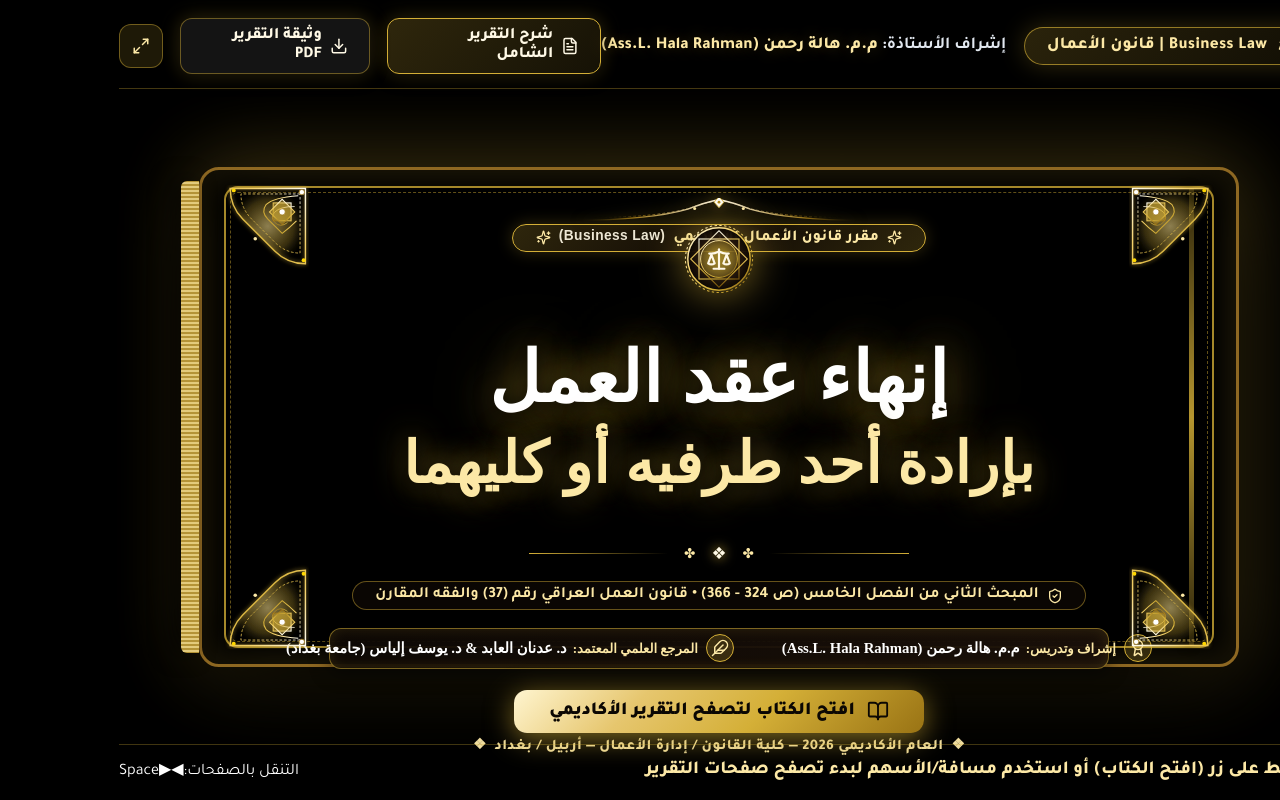
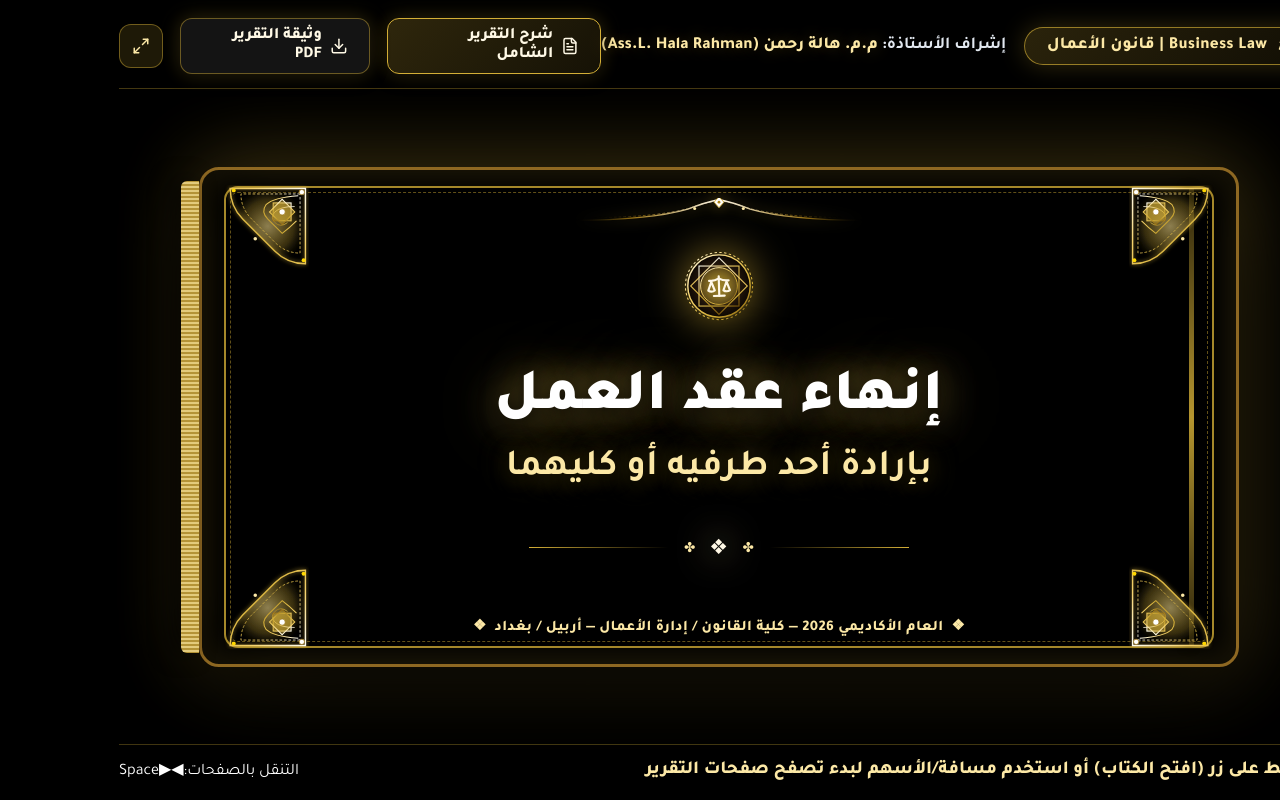
Before and after one commit to richsmaster/business-law-labor-contract-presentation, a React (Vite) app: page / in a window 1280 px wide. Built offline with nearby package versions, Linux system fonts and the light colour scheme; a web font is replaced by a local one.

Commit message:
style: apply Qomra font to book cover title

```diff
--- a/src/components/BookFrontCover.tsx
+++ b/src/components/BookFrontCover.tsx
@@ -1,6 +1,6 @@
 import React from 'react';
 import { motion } from 'framer-motion';
-import { Scale, BookOpen, Award, Sparkles, Feather, ShieldCheck } from 'lucide-react';
+import { Scale } from 'lucide-react';
 
 interface BookFrontCoverProps {
   onOpenBook: () => void;
@@ -112,8 +112,22 @@ const RoyalTopHeadpiece: React.FC = () => (
 );
 
 // Calligraphic Medallion Seal (شمسة إسلامية مذهبة مع ميزان العدالة)
+// Calligraphic Medallion Seal (شمسة إسلامية مذهبة مع ميزان العدالة)
 const RoyalShamsehSeal: React.FC = () => (
-  <div className="cover-shamseh-seal">
+  <motion.div
+    className="cover-shamseh-seal"
+    initial={{ scale: 0.88, opacity: 0 }}
+    animate={{
+      scale: 1,
+      opacity: 1,
+      y: [0, -5, 0]
+    }}
+    transition={{
+      scale: { duration: 0.7, ease: [0.22, 1, 0.36, 1] },
+      opacity: { duration: 0.7 },
+      y: { repeat: Infinity, duration: 4.5, ease: "easeInOut" }
+    }}
+  >
     <svg viewBox="0 0 90 90" className="shamseh-svg">
       <defs>
         <linearGradient id="shamsehGoldGrad" x1="0%" y1="0%" x2="100%" y2="100%">
@@ -139,26 +153,49 @@ const RoyalShamsehSeal: React.FC = () => (
       {/* Inner Decorative Circle */}
       <circle cx="45" cy="45" r="23" fill="rgba(212, 175, 55, 0.18)" stroke="url(#shamsehGoldGrad)" strokeWidth="1.2" />
     </svg>
-    <div className="shamseh-icon-overlay">
+    <motion.div
+      className="shamseh-icon-overlay"
+      animate={{ rotate: [-2, 2, -2] }}
+      transition={{ repeat: Infinity, duration: 6, ease: "easeInOut" }}
+    >
       <Scale size={26} color="#fff8e7" />
-    </div>
-  </div>
+    </motion.div>
+  </motion.div>
 );
 
 // Royal Calligraphic Flourish Divider (فاصل تذهيبي للمخطوطات)
 const CalligraphicFlourish: React.FC = () => (
-  <div className="calligraphic-flourish">
+  <motion.div
+    className="calligraphic-flourish"
+    initial={{ opacity: 0, scaleX: 0.85 }}
+    animate={{ opacity: 1, scaleX: 1 }}
+    transition={{ duration: 0.8, delay: 0.45, ease: [0.22, 1, 0.36, 1] }}
+  >
     <span className="flourish-line right"></span>
     <span className="flourish-leaf">✤</span>
-    <span className="flourish-diamond">❖</span>
+    <motion.span
+      className="flourish-diamond"
+      animate={{
+        scale: [1, 1.25, 1],
+        filter: [
+          "drop-shadow(0 0 6px rgba(212, 175, 55, 0.6))",
+          "drop-shadow(0 0 14px rgba(255, 235, 160, 0.95))",
+          "drop-shadow(0 0 6px rgba(212, 175, 55, 0.6))"
+        ]
+      }}
+      transition={{ repeat: Infinity, duration: 3.6, ease: "easeInOut" }}
+    >
+      ❖
+    </motion.span>
     <span className="flourish-leaf">✤</span>
     <span className="flourish-line left"></span>
-  </div>
+  </motion.div>
 );
 
 export const BookFrontCover: React.FC<BookFrontCoverProps> = ({ onOpenBook }) => {
   return (
     <motion.div
+      data-component="BookFrontCover"
       initial={{ scale: 0.94, opacity: 0, rotateY: 15 }}
       animate={{ scale: 1, opacity: 1, rotateY: 0 }}
       exit={{
@@ -169,7 +206,18 @@ export const BookFrontCover: React.FC<BookFrontCoverProps> = ({ onOpenBook }) =>
       }}
       className="book-cover-wrapper"
     >
-      <div className="book-leather-cover">
+      <motion.div
+        className="book-leather-cover clickable-cover"
+        onClick={onOpenBook}
+        whileHover={{
+          scale: 1.012,
+          borderColor: '#ffd700',
+          boxShadow: 'inset 0 0 85px rgba(0, 0, 0, 0.98), inset 0 0 50px rgba(212, 175, 55, 0.55), 0 0 55px rgba(212, 175, 55, 0.35)'
+        }}
+        whileTap={{ scale: 0.992 }}
+        transition={{ duration: 0.35, ease: [0.2, 0.8, 0.2, 1] }}
+        title="انقر على الكتاب للفتح وبدء تصفح التقرير الأكاديمي"
+      >
         {/* Ornate Gold Foil Interior Border */}
         <div className="book-ornate-border">
           {/* Authentic Illuminated Corner Ornaments Integrated directly into Frame */}
@@ -184,88 +232,83 @@ export const BookFrontCover: React.FC<BookFrontCoverProps> = ({ onOpenBook }) =>
           {/* Top Royal Crown Arch */}
           <RoyalTopHeadpiece />
 
-          {/* Top Academic Course Cartouche */}
-          <div className="cover-header-cartouche">
-            <Sparkles size={15} color="var(--gold-bright)" />
-            <span className="cartouche-text" dir="rtl">
-              مقرر قانون الأعمال الأكاديمي <span className="cartouche-en">(Business Law)</span>
-            </span>
-            <Sparkles size={15} color="var(--gold-bright)" />
-          </div>
-
           {/* Central Illumination & Calligraphic Title Area */}
-          <div className="cover-center-content">
+          <div className="cover-center-content qomra-font">
             {/* Islamic Shamseh Seal with Scales of Justice */}
             <RoyalShamsehSeal />
 
             {/* Illuminated Title Frame & Grand Calligraphic Title */}
-            <div className="cover-title-container">
-              <h1 className="thuluth-cover-title">
-                <span className="title-row-1">إنهاء عقد العمل</span>
-                <span className="title-row-2">بإرادة أحد طرفيه أو كليهما</span>
+            <motion.div
+              className="cover-title-container"
+              initial={{ opacity: 0, y: 14 }}
+              animate={{ opacity: 1, y: 0 }}
+              transition={{ duration: 0.75, delay: 0.15, ease: [0.22, 1, 0.36, 1] }}
+            >
+              <h1 className="thuluth-cover-title qomra-font">
+                <motion.span
+                  className="title-row-1"
+                  initial={{ opacity: 0, y: 16, filter: 'blur(3px)' }}
+                  animate={{
+                    opacity: 1,
+                    y: 0,
+                    filter: 'blur(0px)',
+                    textShadow: [
+                      "0 4px 20px rgba(0, 0, 0, 0.95), 0 0 35px rgba(212, 175, 55, 0.7), 0 0 70px rgba(212, 175, 55, 0.35)",
+                      "0 4px 24px rgba(0, 0, 0, 0.95), 0 0 55px rgba(255, 235, 160, 0.95), 0 0 95px rgba(212, 175, 55, 0.65)",
+                      "0 4px 20px rgba(0, 0, 0, 0.95), 0 0 35px rgba(212, 175, 55, 0.7), 0 0 70px rgba(212, 175, 55, 0.35)"
+                    ]
+                  }}
+                  transition={{
+                    opacity: { duration: 0.7, delay: 0.2 },
+                    y: { duration: 0.7, delay: 0.2, ease: [0.22, 1, 0.36, 1] },
+                    filter: { duration: 0.7, delay: 0.2 },
+                    textShadow: { repeat: Infinity, duration: 4.8, ease: "easeInOut" }
+                  }}
+                >
+                  إنهاء عقد العمل
+                </motion.span>
+                <motion.span
+                  className="title-row-2"
+                  initial={{ opacity: 0, y: 12, filter: 'blur(3px)' }}
+                  animate={{
+                    opacity: 1,
+                    y: 0,
+                    filter: 'blur(0px)',
+                    textShadow: [
+                      "0 4px 18px rgba(0, 0, 0, 0.95), 0 0 28px rgba(212, 175, 55, 0.6)",
+                      "0 4px 20px rgba(0, 0, 0, 0.95), 0 0 45px rgba(252, 232, 166, 0.85)",
+                      "0 4px 18px rgba(0, 0, 0, 0.95), 0 0 28px rgba(212, 175, 55, 0.6)"
+                    ]
+                  }}
+                  transition={{
+                    opacity: { duration: 0.7, delay: 0.35 },
+                    y: { duration: 0.7, delay: 0.35, ease: [0.22, 1, 0.36, 1] },
+                    filter: { duration: 0.7, delay: 0.35 },
+                    textShadow: { repeat: Infinity, duration: 4.8, ease: "easeInOut", delay: 0.8 }
+                  }}
+                >
+                  بإرادة أحد طرفيه أو كليهما
+                </motion.span>
               </h1>
-            </div>
+            </motion.div>
 
             {/* Royal Calligraphic Flourish Divider */}
             <CalligraphicFlourish />
-
-            {/* Subtitle & Legal Scope Cartouche */}
-            <div className="cover-sub-badge">
-              <ShieldCheck size={16} color="var(--gold-bright)" />
-              <span className="cover-sub-text">
-                المبحث الثاني من الفصل الخامس (ص 324 - 366) • قانون العمل العراقي رقم (37) والفقه المقارن
-              </span>
-            </div>
-
-            {/* Academic Credential & Authors Box - Centered & Perfectly Proportioned */}
-            <div className="cover-authors-box">
-              <div className="author-item">
-                <div className="author-badge-icon">
-                  <Award size={18} color="var(--gold-bright)" />
-                </div>
-                <div className="author-text-col">
-                  <span className="author-role">إشراف وتدريس:</span>
-                  <span className="author-name">م.م. هالة رحمن (Ass.L. Hala Rahman)</span>
-                </div>
-              </div>
-
-              <div className="author-divider"></div>
-
-              <div className="author-item">
-                <div className="author-badge-icon">
-                  <Feather size={18} color="var(--gold-bright)" />
-                </div>
-                <div className="author-text-col">
-                  <span className="author-role">المرجع العلمي المعتمد:</span>
-                  <span className="author-name">د. عدنان العابد & د. يوسف إلياس (جامعة بغداد)</span>
-                </div>
-              </div>
-            </div>
-
-            {/* Radiant Gold Open Book Button */}
-            <motion.button
-              whileHover={{
-                scale: 1.04,
-                boxShadow: "0 0 45px rgba(212, 175, 55, 0.95)",
-                filter: "brightness(1.15)"
-              }}
-              whileTap={{ scale: 0.96 }}
-              onClick={onOpenBook}
-              className="btn-open-book"
-            >
-              <BookOpen size={22} />
-              <span>افتح الكتاب لتصفح التقرير الأكاديمي</span>
-            </motion.button>
           </div>
 
           {/* Bottom Academic Year & Seal */}
-          <div className="cover-bottom-year">
+          <motion.div
+            className="cover-bottom-year"
+            initial={{ opacity: 0 }}
+            animate={{ opacity: 1 }}
+            transition={{ duration: 0.8, delay: 0.55 }}
+          >
             <span style={{ color: 'var(--gold-bright)', marginLeft: 8 }}>❖</span>
             العام الأكاديمي 2026 — كلية القانون / إدارة الأعمال — أربيل / بغداد
             <span style={{ color: 'var(--gold-bright)', marginRight: 8 }}>❖</span>
-          </div>
+          </motion.div>
         </div>
-      </div>
+      </motion.div>
 
       {/* 3D Gilded Book Pages Edge */}
       <div className="book-pages-gilded-edge"></div>
--- a/src/index.css
+++ b/src/index.css
@@ -461,34 +461,37 @@ body {
   padding: 0.8rem 4rem;
   background: transparent;
   border-radius: 24px;
+  font-family: var(--font-qomra) !important;
 }
 
 .thuluth-cover-title {
-  font-family: var(--font-thuluth);
+  font-family: var(--font-qomra) !important;
   display: flex;
   flex-direction: column;
   align-items: center;
-  gap: 0.35rem;
-  font-weight: 700;
+  gap: 0.4rem;
+  font-weight: 800;
   text-align: center;
 }
 
 .title-row-1 {
-  font-family: var(--font-thuluth);
-  font-size: 4.4rem;
-  line-height: 1.25;
+  font-family: var(--font-qomra) !important;
+  font-size: 3.65rem;
+  font-weight: 900;
+  line-height: 1.28;
   color: #ffffff;
   text-shadow: 0 4px 20px rgba(0, 0, 0, 0.95), 0 0 40px rgba(212, 175, 55, 0.75), 0 0 85px rgba(212, 175, 55, 0.4);
-  letter-spacing: 1px;
+  letter-spacing: 0.5px;
 }
 
 .title-row-2 {
-  font-family: var(--font-thuluth);
-  font-size: 3.6rem;
-  line-height: 1.25;
+  font-family: var(--font-qomra) !important;
+  font-size: 2.3rem;
+  font-weight: 700;
+  line-height: 1.35;
   color: var(--gold-bright);
   text-shadow: 0 4px 18px rgba(0, 0, 0, 0.95), 0 0 32px rgba(212, 175, 55, 0.65);
-  letter-spacing: 0.8px;
+  letter-spacing: 0.3px;
 }
 
 /* Calligraphic Flourish */
```
